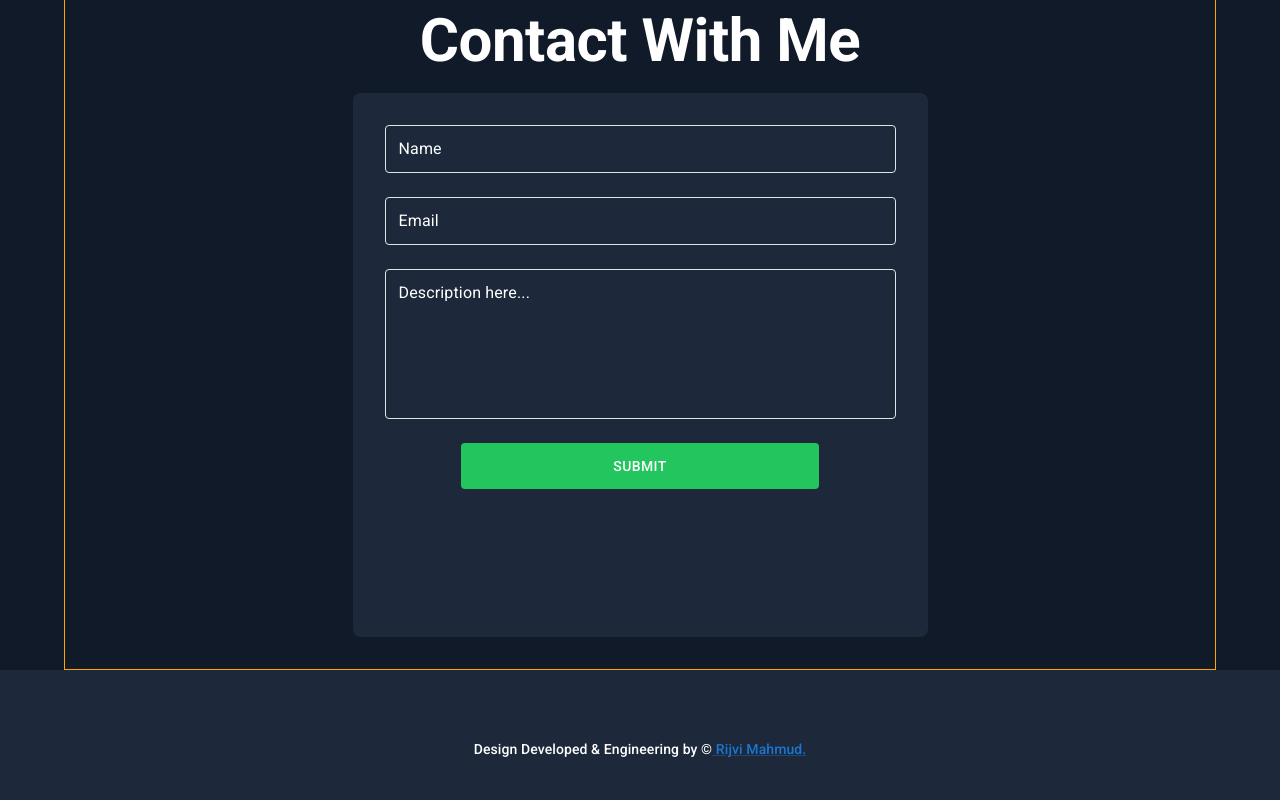
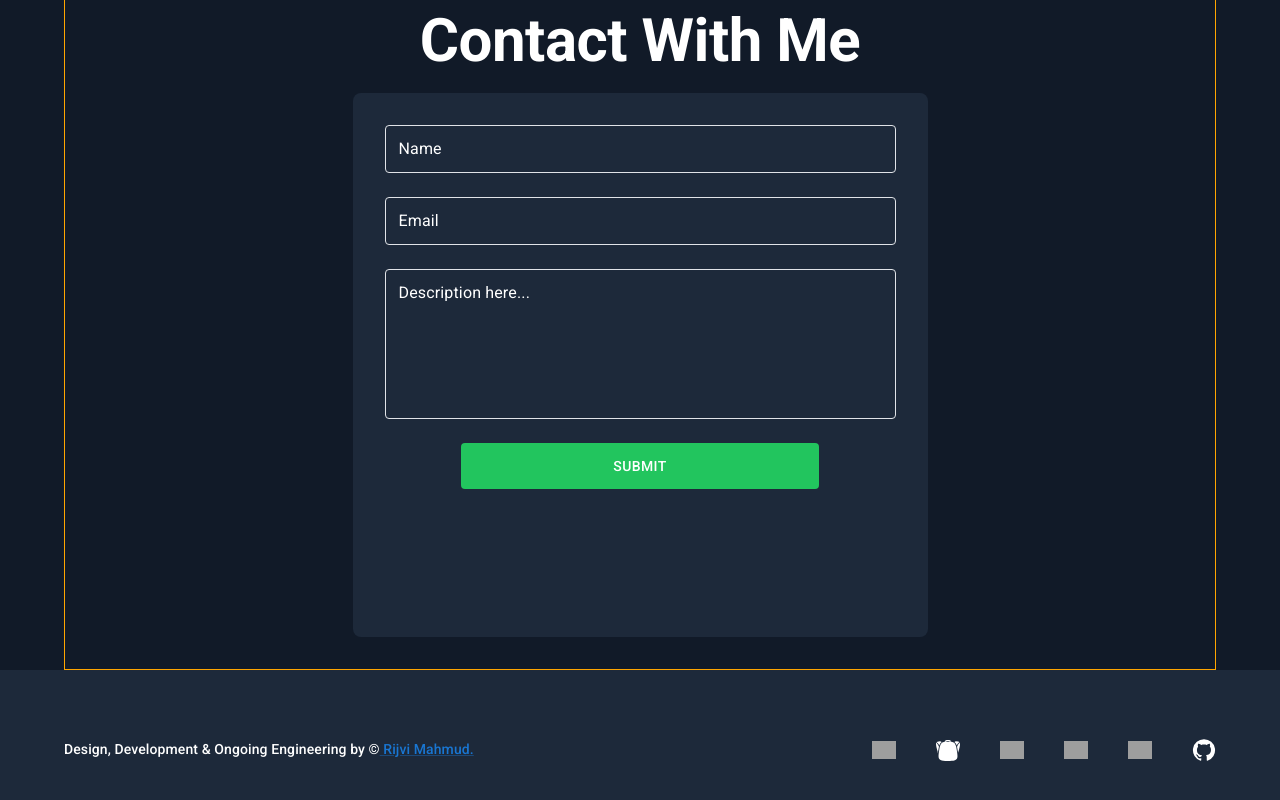
Before and after one commit to rijvimahmudd/portfolio-new, a React (Vite) app: page / in a window 1280 px wide. Shown: the part 2700-3500 px from the top of the page. Built offline with nearby package versions, Linux system fonts and the light colour scheme; grey boxes are pictures that could not be loaded.

Commit message:
work on footer social icons

```diff
--- a/src/components/footer/index.jsx
+++ b/src/components/footer/index.jsx
@@ -1,4 +1,32 @@
-import { Box, Link, Typography } from '@mui/material';
+import { GitHub } from '@mui/icons-material';
+import { Box, Container, Link, Stack, Typography } from '@mui/material';
+
+const socialSites = [
+	{
+		name: 'LinkedIn',
+		icon: `https://img.icons8.com/?size=512&id=xuvGCOXi8Wyg&format=svg`,
+	},
+	{
+		name: 'ShowwCase',
+		icon: `/showwcase.svg`,
+	},
+	{
+		name: 'Slack',
+		icon: 'https://img.icons8.com/?size=512&id=19978&format=svg',
+	},
+	{
+		name: 'Discord',
+		icon: `https://img.icons8.com/?size=512&id=2mIgusGquJFz&format=svg`,
+	},
+	{
+		name: 'LeetCode',
+		icon: `https://img.icons8.com/?size=512&id=wDGo581Ea5Nf&format=svg`,
+	},
+	{
+		name: 'GitHub',
+		icon: <GitHub />,
+	},
+];
 
 const Footer = () => {
 	return (
@@ -6,14 +34,56 @@ const Footer = () => {
 			sx={{
 				height: '20vh',
 				backgroundColor: '#1D293A',
-				display: 'flex',
-				alignItems: 'center',
-				justifyContent: 'center',
 			}}
 		>
-			<Typography variant="subtitle2" textAlign={'center'}>
-				Design Developed & Engineering by &copy;<Link> Rijvi Mahmud.</Link>
-			</Typography>
+			<Container
+				sx={{
+					height: 'inherit',
+					display: 'flex',
+					alignItems: 'center',
+					justifyContent: 'space-between',
+				}}
+			>
+				<Typography variant="subtitle2" textAlign="center">
+					Design, Development & Ongoing Engineering by &copy;
+					<Link> Rijvi Mahmud.</Link>
+				</Typography>
+				<Stack
+					direction="row"
+					spacing={5}
+					sx={{
+						height: 'inherit',
+						display: 'flex',
+						alignItems: 'center',
+					}}
+				>
+					{socialSites.map((site, index) => (
+						<Link
+							key={index}
+							href={site.name.toLowerCase()}
+							color="inherit"
+							underline="none"
+							sx={{
+								aspectRatio: '1/1',
+								width: '24px',
+								height: '24px',
+								// backgroundColor: 'orange',
+								'& img': {
+									width: '100%',
+									height: '100%',
+									objectFit: 'contain',
+								},
+							}}
+						>
+							{typeof site.icon === 'string' ? (
+								<Box component="img" src={site.icon} alt={site.name} />
+							) : (
+								site.icon
+							)}
+						</Link>
+					))}
+				</Stack>
+			</Container>
 		</Box>
 	);
 };
```
Also changed, not shown: public/showwcase.svg (added).
